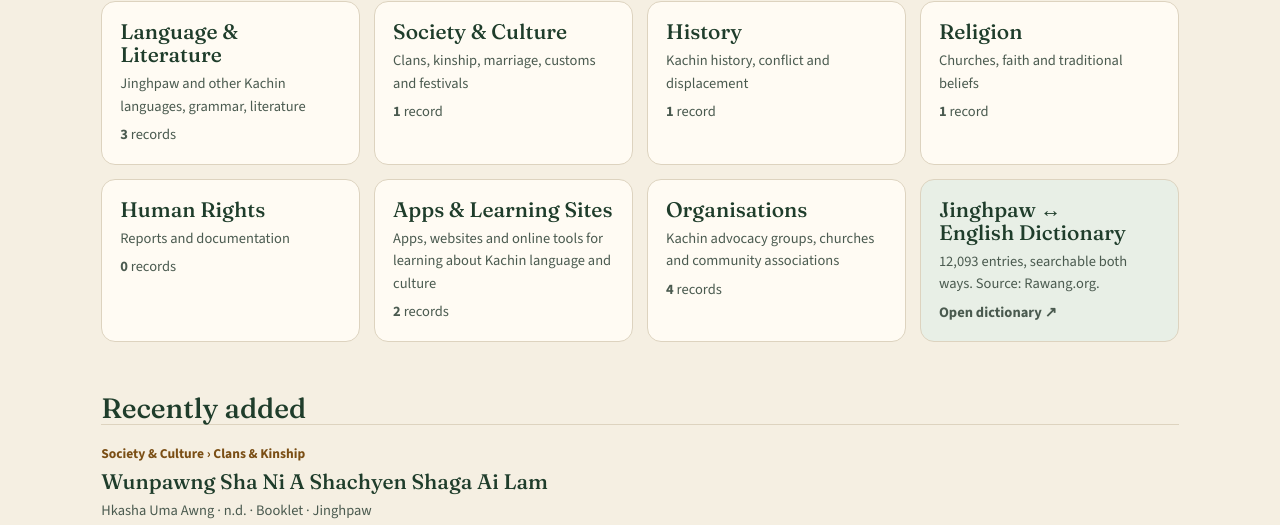
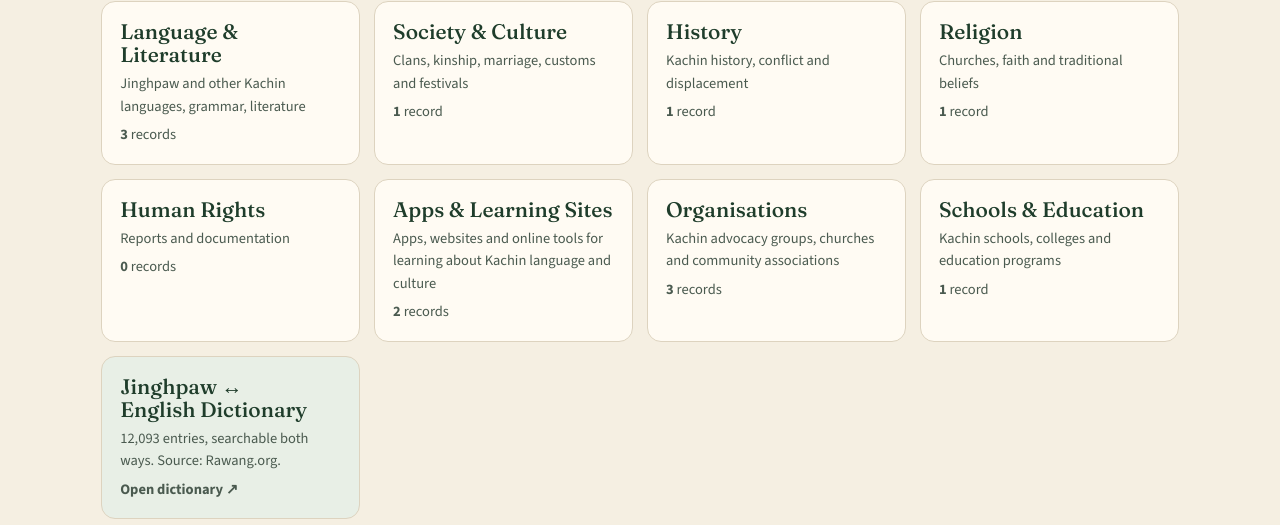
Before and after one commit to MickyPiuPiu/wunpawng-tam-tam, a plain HTML site: page index.html in a window 1280 px wide. Shown: the part 715-1240 px from the top of the page. Drawn offline with nearby package versions, Linux system fonts and the light colour scheme.

Commit message:
Make Schools & Education its own subject; move Federal Law Academy
Co-Authored-By: Claude Opus 5.5 <noreply@anthropic.com>
Claude-Session: https://claude.ai/code/session_012RNyWykMdfyJS7EQo8tNaB

```diff
--- a/data/resources.json
+++ b/data/resources.json
@@ -202,8 +202,8 @@
     "title": "Federal Law Academy",
     "author": "Federal Law Academy, Mai Ja Yang (listed on the Legal Aid Network website)",
     "year": "2014",
-    "subject": "Organisations",
-    "topic": "Schools & Education",
+    "subject": "Schools & Education",
+    "topic": "Law & Higher Education",
     "language": "English",
     "type": "Website",
     "summary": "A legal education institution founded in 2014 in Mai Ja Yang, Kachin State. It trains young people and civil society leaders in federalism, human rights, the rule of law and ethnic self-determination, and offers a two-year Diploma in Law. In January 2025, it announced a draft federal constitution.",
--- a/index.html
+++ b/index.html
@@ -91,10 +91,10 @@ footer{border-top:1px solid var(--line);color:var(--mute);font-size:14px;padding
 <footer><div class="wrap">Wunpawng Tam Tam is a free community archive. Every record names its original author and source. Dictionary vocabulary and definitions: Rawang.org. · <a href="#add">Add a record (editors)</a></div></footer>
 <script>
 {
-const TAX={"Language & Literature":["Jinghpaw Language","Other Kachin Languages","Dictionaries & Grammar","Literature & Oral Tradition"],"Society & Culture":["Clans & Kinship","Marriage & Customs","Festivals & Traditions"],"History":["Kachin History","Conflict & Displacement"],"Religion":["Christianity & Churches","Traditional Beliefs"],"Human Rights":["Reports & Documentation"],"Apps & Learning Sites":["Language Learning","Other Tools"],"Organisations":["Advocacy & Human Rights","Churches & Religious Groups","Community Associations","Schools & Education"]};
+const TAX={"Language & Literature":["Jinghpaw Language","Other Kachin Languages","Dictionaries & Grammar","Literature & Oral Tradition"],"Society & Culture":["Clans & Kinship","Marriage & Customs","Festivals & Traditions"],"History":["Kachin History","Conflict & Displacement"],"Religion":["Christianity & Churches","Traditional Beliefs"],"Human Rights":["Reports & Documentation"],"Apps & Learning Sites":["Language Learning","Other Tools"],"Organisations":["Advocacy & Human Rights","Churches & Religious Groups","Community Associations"],"Schools & Education":["Theological Schools","Law & Higher Education","Community & Language Schools"]};
 const TYPES=["Book","Booklet","Article","Report","Thesis","Dictionary","Document","Website","Audio / Video"];
 const LANGS=["Jinghpaw","English","Burmese","Lisu","Rawang","Lachid","Lhaovo","Zaiwa","Other"];
-const SUB_NOTE={"Language & Literature":"Jinghpaw and other Kachin languages, grammar, literature","Society & Culture":"Clans, kinship, marriage, customs and festivals","History":"Kachin history, conflict and displacement","Religion":"Churches, faith and traditional beliefs","Human Rights":"Reports and documentation","Apps & Learning Sites":"Apps, websites and online tools for learning about Kachin language and culture","Organisations":"Kachin advocacy groups, churches and community associations"};
+const SUB_NOTE={"Language & Literature":"Jinghpaw and other Kachin languages, grammar, literature","Society & Culture":"Clans, kinship, marriage, customs and festivals","History":"Kachin history, conflict and displacement","Religion":"Churches, faith and traditional beliefs","Human Rights":"Reports and documentation","Apps & Learning Sites":"Apps, websites and online tools for learning about Kachin language and culture","Organisations":"Kachin advocacy groups, churches and community associations","Schools & Education":"Kachin schools, colleges and education programs"};
 const S={docs:[],loaded:false,err:'',q:'',subject:'',topic:'',lang:'',type:'',from:'',to:'',sort:'rel',out:''};
 const $=s=>document.querySelector(s);
 const esc=v=>String(v??'').replace(/[&<>"']/g,c=>({'&':'&amp;','<':'&lt;','>':'&gt;','"':'&quot;',"'":'&#39;'}[c]));
```
